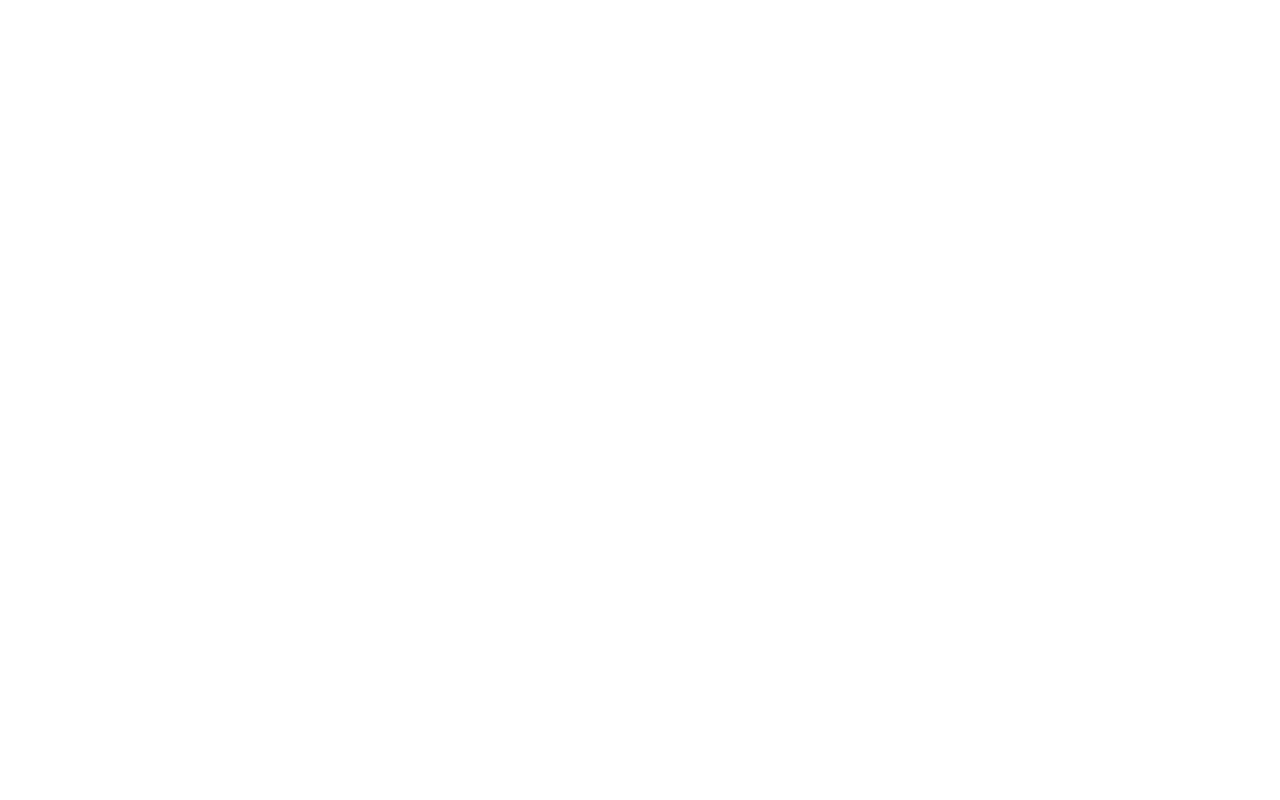
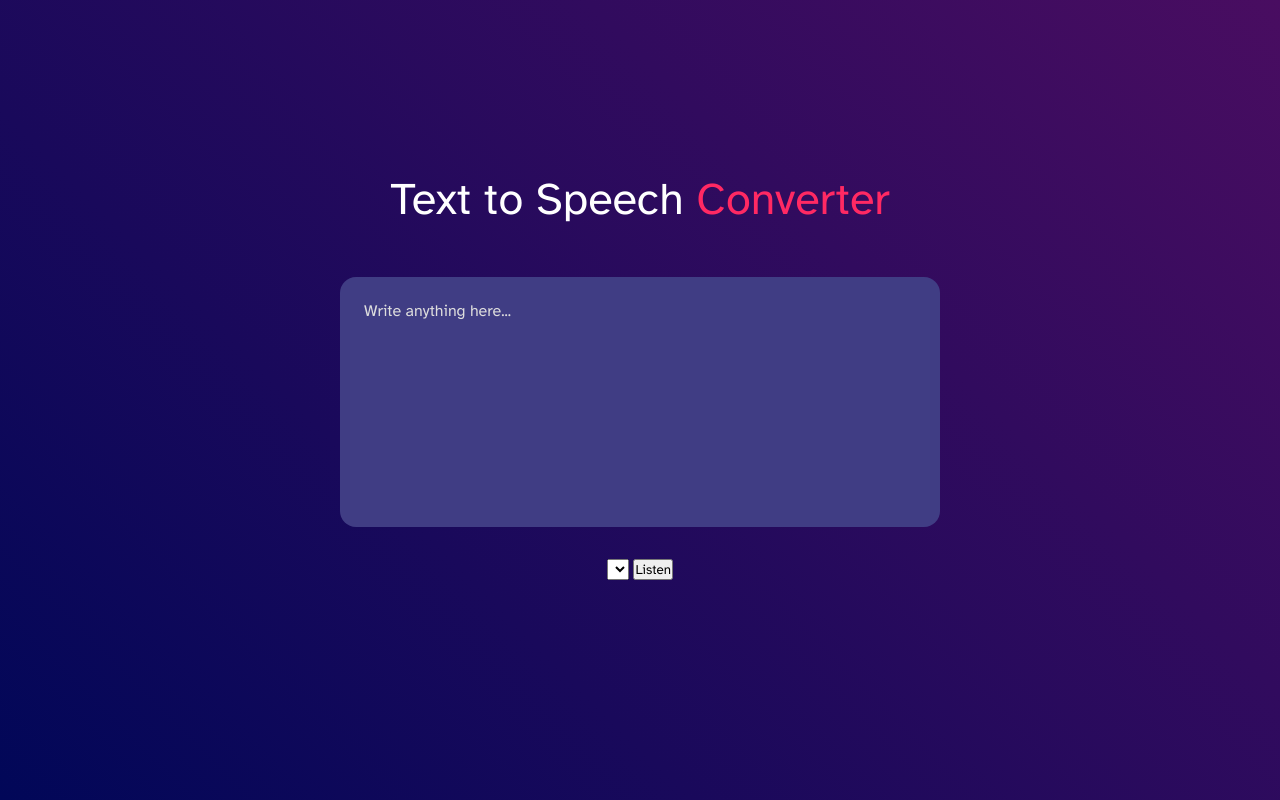
Before and after one commit to Nadia982/text-to-speech, a plain HTML site: page index.html in a window 1280 px wide. Drawn offline with Linux system fonts and the light colour scheme.

Commit message:
added html for h1 and textarea box

```diff
--- a/index.html
+++ b/index.html
@@ -11,6 +11,15 @@
     <link rel="stylesheet" href="style.css">
 </head>
 <body>
+    <div class="hero">
+        <h1>Text to Speech <span>Converter</span></h1>
+        <textarea placeholder="Write anything here..." id="" cols="30" rows="10"></textarea>
+        <div class="row">
+            <select></select>
+            <button>Listen</button>
+        </div>
+
+    </div>
 
 </body>
 </html>
--- a/style.css
+++ b/style.css
@@ -1,6 +1,46 @@
-*{
-    margin: 0;
-    padding: 0;
-    font-family: 'Atkinson Hyperlegible', sans-serif;
-    box-sizing: border-box;
+* {
+  margin: 0;
+  padding: 0;
+  font-family: "Atkinson Hyperlegible", sans-serif;
+  box-sizing: border-box;
 }
+
+.hero {
+  width: 100%;
+  min-height: 100vh;
+  background: linear-gradient(45deg, #010758, #490d61);
+  display: flex;
+  align-items: center;
+  justify-content: center;
+  flex-direction: column;
+  color: #fff;
+}
+
+.hero h1 {
+  font-size: 45px;
+  font-weight: 500;
+  margin-top: -50px;
+  margin-bottom: 50px;
+}
+
+.hero h1 span {
+  color: #ff2963;
+}
+
+textarea {
+  width: 600px;
+  height: 250px;
+  background: #403d84;
+  color: #fff;
+  font-size: 1rem;
+  border: 0;
+  outline: 0;
+  padding: 1.5em;
+  border-radius: 1em;
+  resize: none;
+  margin-bottom: 2em;
+}
+
+textarea::placeholder {
+  color: #ddd;
+}
```
